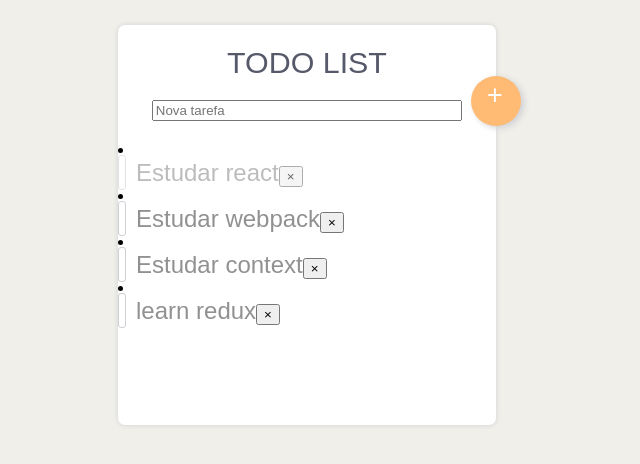
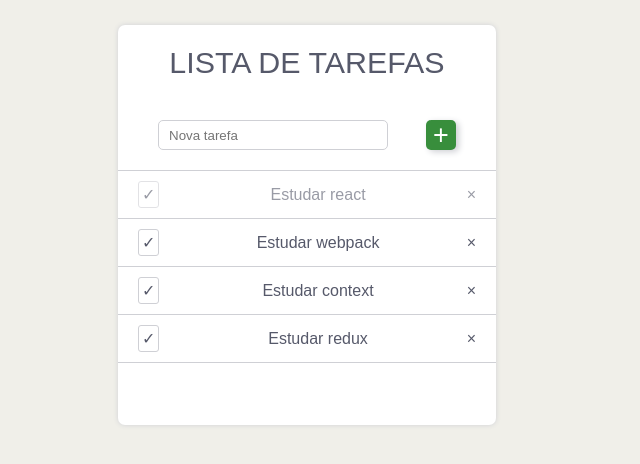
Before and after one commit to marina-santana/todo-list-context-api, a React (Create React App) app: page / in a window 1280 px wide. Shown: the top 464 px of the page, without its empty margins (333-973 px from the left). Built offline with nearby package versions, Linux system fonts and the light colour scheme.

Commit message:
Correção de erro e estilização  - Finalização da estilização  - Correção de erro no check

```diff
--- a/src/App.js
+++ b/src/App.js
@@ -8,7 +8,7 @@ const App = () => {
   return (
     <TodoProvider>
       <div className="todoForm">
-        <h3 className="title">Todo List</h3>
+        <h3 className="title">Lista de tarefas</h3>
         <TodoForm />
         <TodoList />
       </div>
--- a/src/components/TodoForm.js
+++ b/src/components/TodoForm.js
@@ -19,6 +19,7 @@ const TodoForm = () => {
 
   return (
     <form onSubmit={handleSubmit} className="form-inline">
+      <div>
         <input
           type="text"
           name="title"
@@ -27,6 +28,7 @@ const TodoForm = () => {
           onChange={handleInputChange}
         />
         <button type="submit" className="btn btn-default" />
+      </div>
     </form>
   );
 };
--- a/src/components/TodoList.js
+++ b/src/components/TodoList.js
@@ -13,22 +13,23 @@ function TodoList() {
   };
 
   return (
-    <>
+    <ul>
       {todos.map((todo, index) => (
-        <li className="list-group-item">
+        <li className="list-group-item" key={index}>
           <div className={todo.done ? "done" : "undone"}>
-            <span
-              className="glyphicon glyphicon-ok icon"
-              onClick={handleDone}
-            ></span>
+            <span className="icon" onClick={() => handleDone(index)}></span>
             {todo.title}
-            <button type="button" className="close" onClick={handleDelete}>
+            <button
+              type="button"
+              className="close"
+              onClick={() => handleDelete(index)}
+            >
               &times;
             </button>
           </div>
         </li>
       ))}
-    </>
+    </ul>
   );
 }
 
--- a/src/context/TodoContext.js
+++ b/src/context/TodoContext.js
@@ -7,7 +7,7 @@ const TodoProvider = ({ children }) => {
     { id: 1, title: "Estudar react", done: true },
     { id: 2, title: "Estudar webpack", done: false },
     { id: 3, title: "Estudar context", done: false },
-    { id: 4, title: "learn redux", done: false },
+    { id: 4, title: "Estudar redux", done: false },
   ]);
 
   const saveTodo = (todo) => {
@@ -28,9 +28,7 @@ const TodoProvider = ({ children }) => {
 
   const checkTodo = (todoIndex) => {
     const todo = todos[todoIndex];
-    todos.splice(todoIndex, 1);
     todo.done = !todo.done;
-    todo.done ? todos.push(todo) : todos.unshift(todo);
 
     setTodos([...todos]);
   };
--- a/src/style.css
+++ b/src/style.css
@@ -1,8 +1,48 @@
+* {
+  padding: 0;
+  margin: 0;
+  box-sizing: border-box;
+}
+
 body {
   font-family: "Raleway", "Microsoft JhengHei", sans-serif;
   margin: 0;
   padding: 0;
   background: #f0efe9;
+}
+
+ul {
+  list-style: none;
+}
+
+input {
+  width: 230px;
+  border-radius: 5px;
+  border: 1px solid #cfd0d5;
+  height: 30px;
+  padding: 10px;
+}
+
+button[type=submit] {
+  border-radius: 5px;
+  width: 30px;
+  height: 30px;
+  text-align: center;
+  background: #388e3c;
+  border: none;
+  color: white;
+  font-size: 27px;
+  box-shadow: 3px 2px 6px #cfd0d5;
+}
+
+button[type="submit"]:before {
+  content: "+";
+}
+
+form div {
+  display: flex;
+  justify-content: space-between;
+  padding: 20px 40px;
 }
 
 .todoForm {
@@ -15,6 +55,7 @@ body {
   border-radius: 7px;
   box-shadow: 0 0 5px #cfd0d5;
   background: white;
+  padding-bottom: 30px;
 }
 
 .todoForm .title {
@@ -27,17 +68,15 @@ body {
   margin: 0;
 }
 
-.done,
-.undone {
-  color: #919191;
-  font-size: 1.5rem;
+.done, .undone {
+  color: #56596a;
+  font-size: 1em;
 }
 
-.done span,
-.undone span {
+.done span, .undone span {
   padding: 3px;
   margin-right: 10px;
-  border: 1px solid #cfd0d5;
+  border: 1px solid #CFD0D5;
   border-radius: 3px;
 }
 
@@ -53,42 +92,31 @@ body {
   color: #fff;
 }
 
-.form-inline .form-control {
-  width: 80%;
-  margin: 0 auto 20px;
+li {
+  border-top: 1px solid #CFD0D5;
+  border-bottom: 1px solid #CFD0D5;
 }
 
-@media (min-width: 768px) {
-  .form-inline .form-control {
-    display: block;
-  }
+li div {
+  display: flex;
+  flex-direction: row;
+  align-items: center;
+  justify-content: space-between;
+  padding: 10px 20px;
 }
 
-.form-inline .form-control:focus {
-  border-color: #ffba74;
-  box-shadow: inset 0 1px 1px rgba(255, 186, 116, 0.075),
-    0 0 8px rgba(255, 186, 116, 0.6);
+li+li {
+  border-top: none;
 }
 
-.form-inline button[type="submit"] {
-  border-radius: 50%;
-  width: 50px;
-  height: 50px;
-  text-align: center;
-  background: #ffba74;
-  border: none;
-  color: white;
-  float: right;
-  position: relative;
-  top: -65px;
-  right: -25px;
-  font-size: 27px;
-  box-shadow: 3px 2px 6px #cfd0d5;
+.icon:before {
+  content: "✓";
+  color: #56596a;
 }
 
-.form-inline button[type="submit"]:before {
-  content: "+";
-  position: absolute;
-  left: 16px;
-  top: 4px;
+.close {
+  border: none;
+  background: none;
+  font-size: 1em;
+  color: #56596a;
 }
```
Lines whose indentation alone changed are shown as unchanged.
